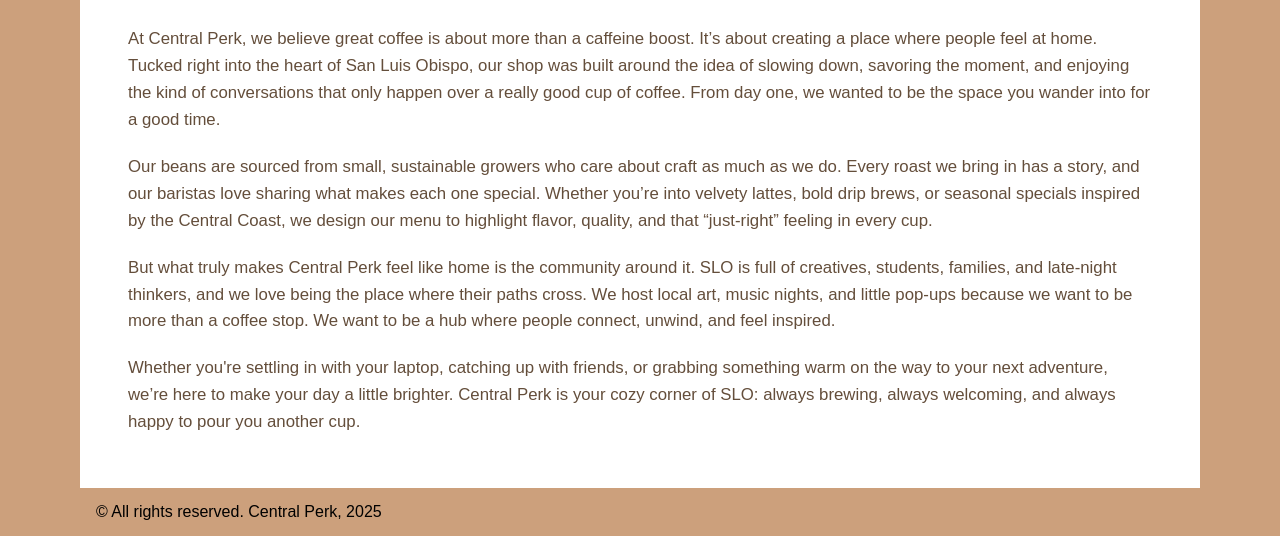
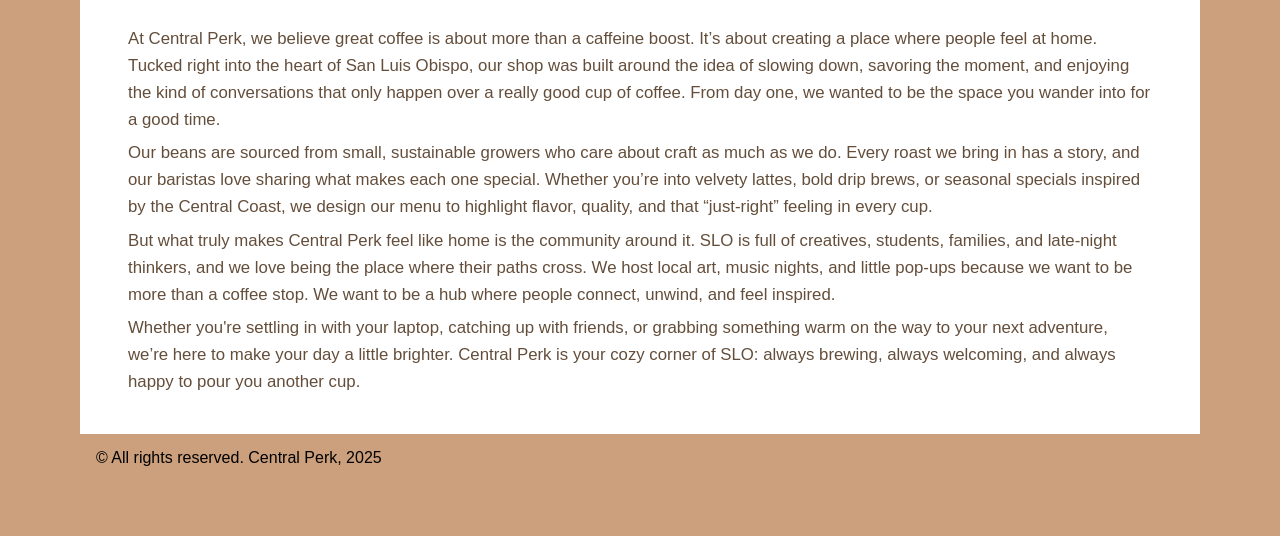
Before and after one commit to sydneymaroot/sydneymaroot.github.io, a plain HTML site: page grc338/website-final/about.html in a window 1280 px wide. Shown: the part 1019-1555 px from the top of the page. After the commit the page ends 1501 px from the top, so only its background shows below. Drawn offline with Linux system fonts and the light colour scheme; a web font is replaced by a local one.

Commit message:
Update style.css

```diff
--- a/grc338/website-final/style.css
+++ b/grc338/website-final/style.css
@@ -293,7 +293,7 @@ p.slogan {
 	font-size: 1.05em;
 	line-height: 1.6;
 	color: #644e3b;
-	margin: 0.4em, 0em;
+	margin: 0.4em 0;
 }
 
 
```
